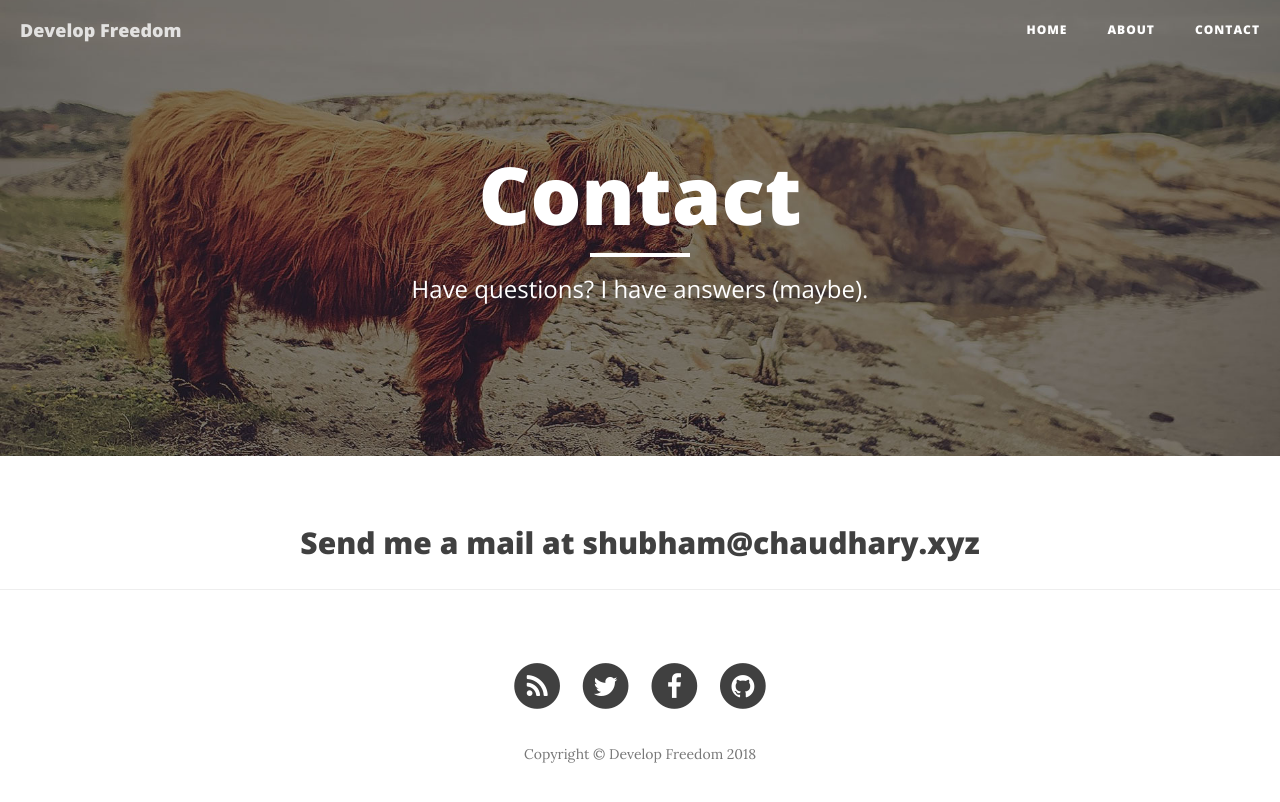
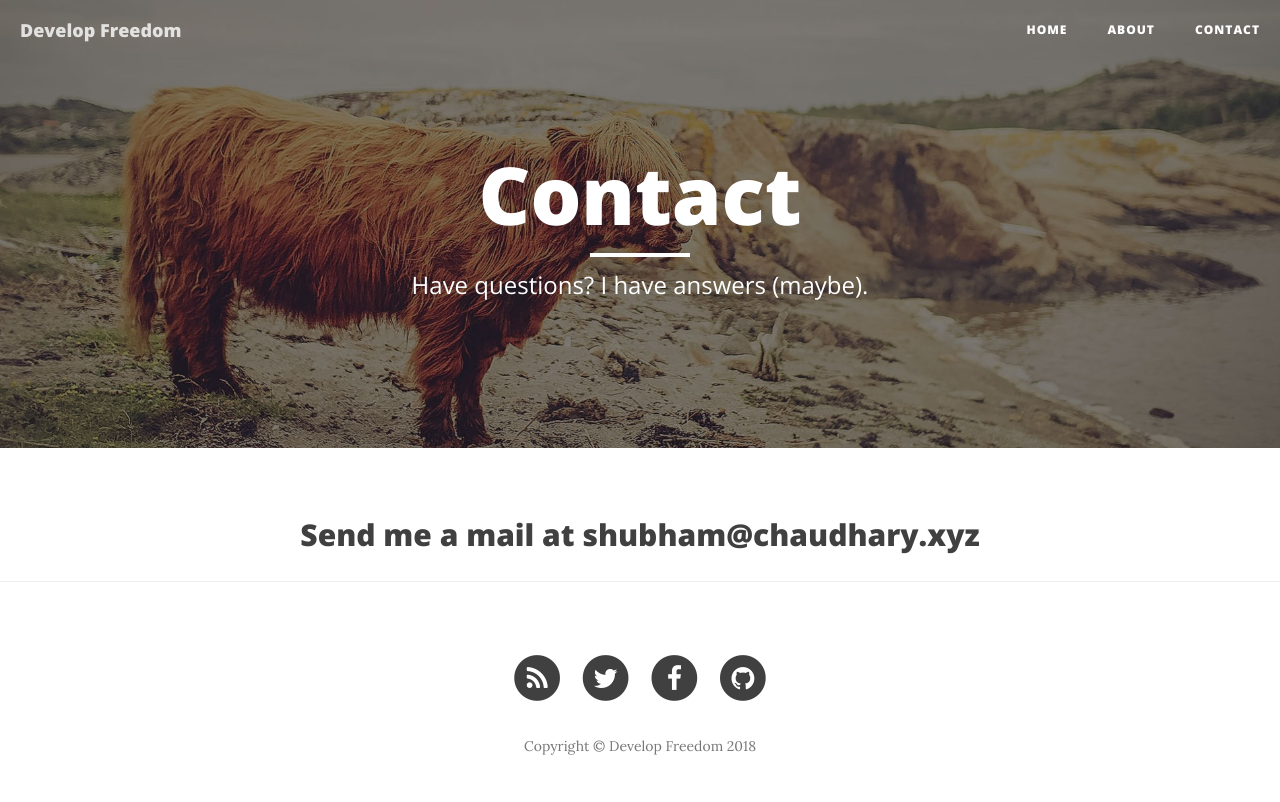
Before and after one commit to ylogx/blog, a Jekyll site: the page built from contact.html, in a window 1280 px wide. Shown: the top 802 px of the page. Built offline with Jekyll 4.4.1, drawn with Linux system fonts in a browser that asks for light colours; nearby versions of some CDN libraries.

Commit message:
Fix possible css errors

```diff
--- a/css/develop-freedom.css
+++ b/css/develop-freedom.css
@@ -168,8 +168,8 @@
 .intro-header .site-heading .subheading,
 .intro-header .page-heading .subheading {
   font-size: 24px;
-  line-height: 1.1,
-			display: block;
+  line-height: 1.1;
+  display: block;
   font-family: 'Open Sans', 'Helvetica Neue', Helvetica, Arial, sans-serif;
   font-weight: 300;
   margin: 10px 0 0;
@@ -312,10 +312,12 @@
   -ms-transition: top 0.3s ease,opacity 0.3s ease;
   transition: top 0.3s ease,opacity 0.3s ease;
 }
+/*
 .floating-label-form-group::not(:first-child) {
   padding-left: 14px;
   border-left: 1px solid #eeeeee;
 }
+*/
 .floating-label-form-group-with-value label {
   top: 0;
   opacity: 1;
```
